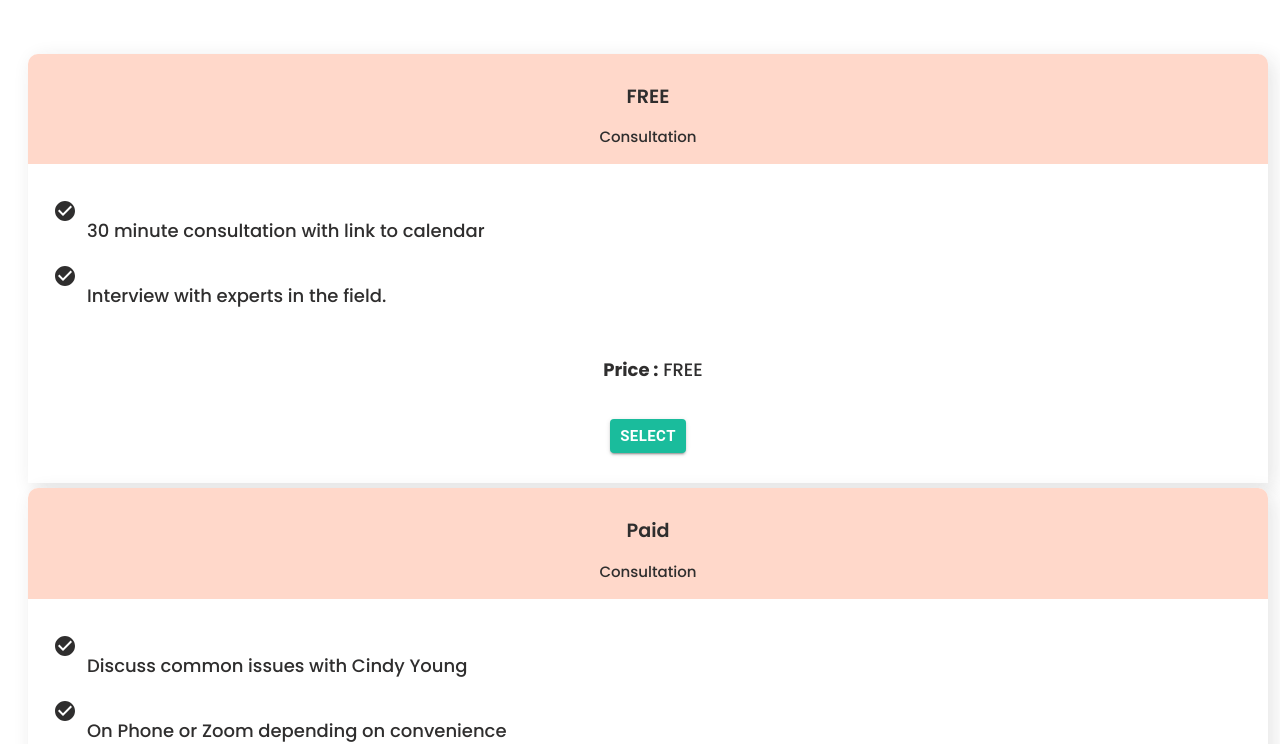
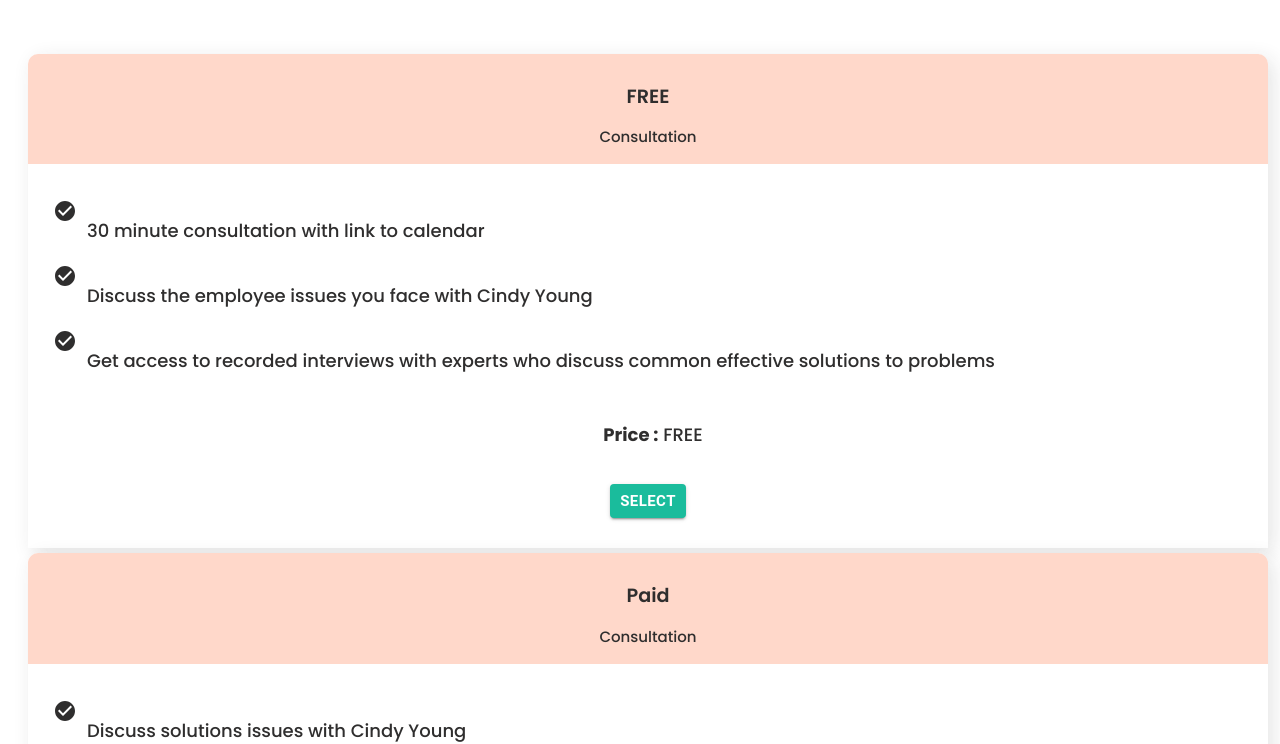
Before and after one commit to sheyya/cjyoung, a Gatsby site: page /pricing in a window 1280 px wide. Shown: the part 210-954 px from the top of the page. Built offline with nearby package versions, Linux system fonts and the light colour scheme; Gatsby itself is replaced by a stand-in of ours.

Commit message:
final 1.2 desc fixes

```diff
--- a/src/pages/pricing.js
+++ b/src/pages/pricing.js
@@ -100,8 +100,19 @@ const Princing = () => {
                         </div>
                         <div style={{ display: "flex" }}>
                           <CheckCircleIcon />{" "}
-                          <p>Interview with experts in the field.</p>
+                          <p>
+                            Discuss the employee issues you face with Cindy
+                            Young
+                          </p>
                         </div>
+                        <div style={{ display: "flex" }}>
+                          <CheckCircleIcon />{" "}
+                          <p>
+                            Get access to recorded interviews with experts who
+                            discuss common effective solutions to problems
+                          </p>
+                        </div>
+
                         <p className="priceBlock">
                           <b>Price :</b> FREE
                         </p>
@@ -140,7 +151,7 @@ const Princing = () => {
                       <div className="priceBody">
                         <div style={{ display: "flex" }}>
                           <CheckCircleIcon />{" "}
-                          <p>Discuss common issues with Cindy Young</p>
+                          <p>Discuss solutions issues with Cindy Young</p>
                         </div>
                         <div style={{ display: "flex" }}>
                           <CheckCircleIcon />
```
